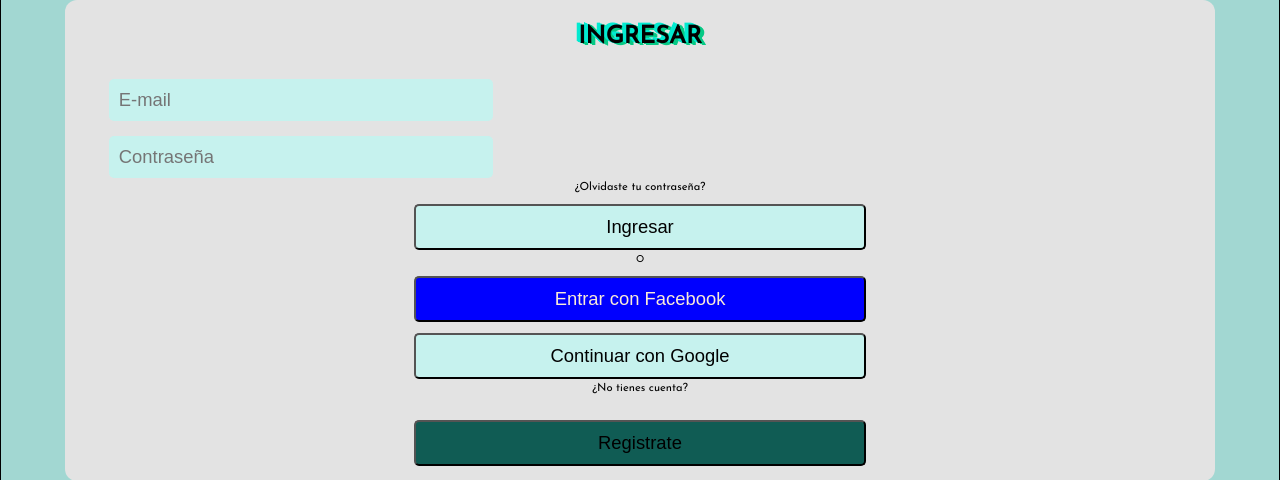
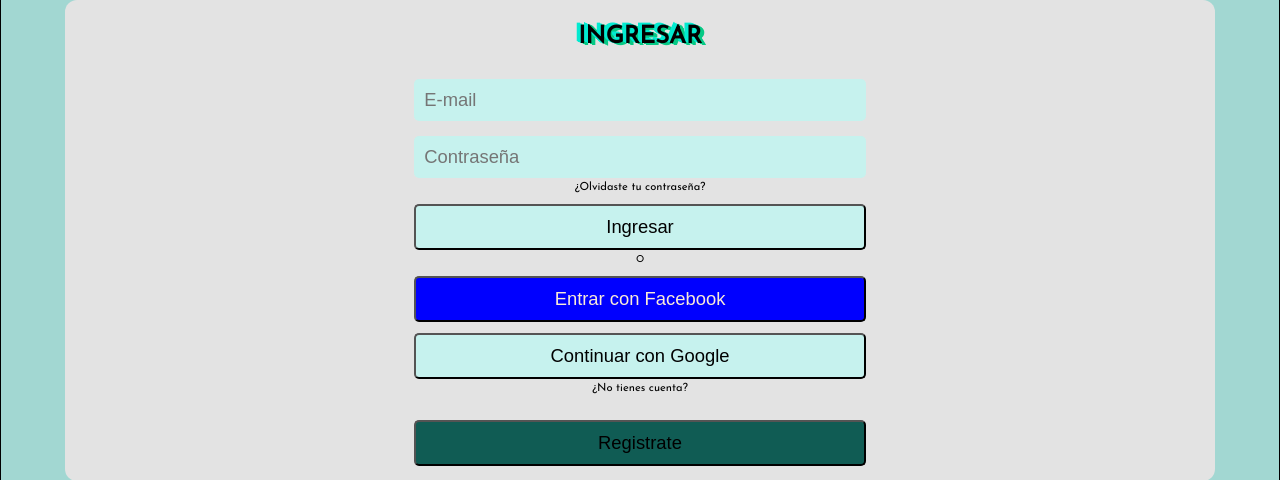
Before and after one commit to ViviSotelo/Grupo_11_GlobalTecno, a Node server app: page /login in a window 1280 px wide. Shown: the part 168-648 px from the top of the page. Run offline with Node 20, Linux system fonts and the light colour scheme; some libraries are stand-ins or nearby versions.

Commit message:
terminado

```diff
--- a/site_GlobalTecno/public/stylesheets/login.css
+++ b/site_GlobalTecno/public/stylesheets/login.css
@@ -217,8 +217,9 @@ font-size: 0.7rem;
 
 
     div.login__form-box{
-        width: 70%;
-       }
+        width: 83%;
+    margin: 0% auto;
+    }
 
     section button{
         width: 70%;
@@ -236,8 +237,8 @@ font-size: 0.7rem;
 
 
     div.login__form-box{
-        width: 40%;
-
+        width: 47%;
+        margin: 0% auto;
     }
     section button{
         width: 40%;
```
